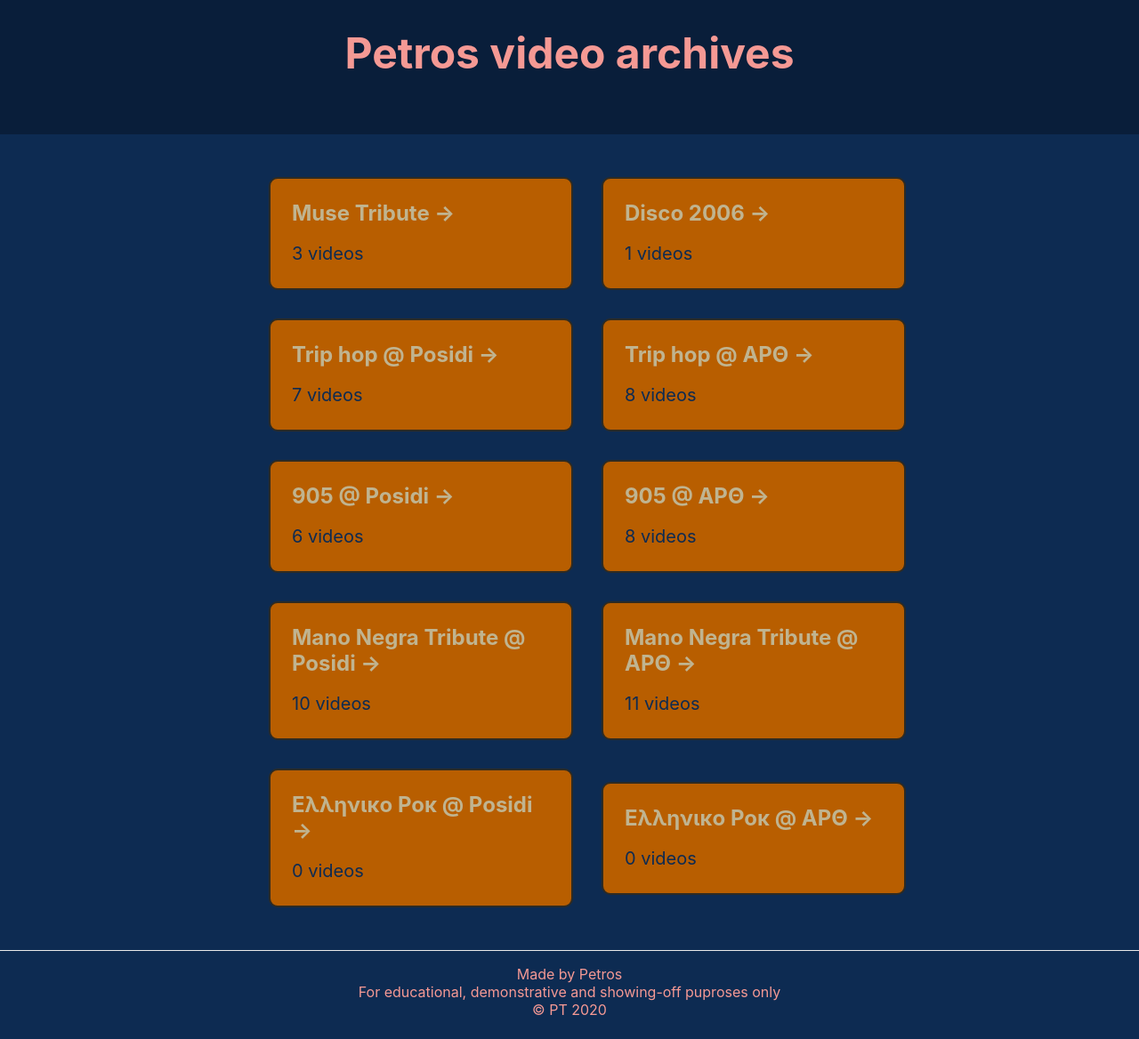
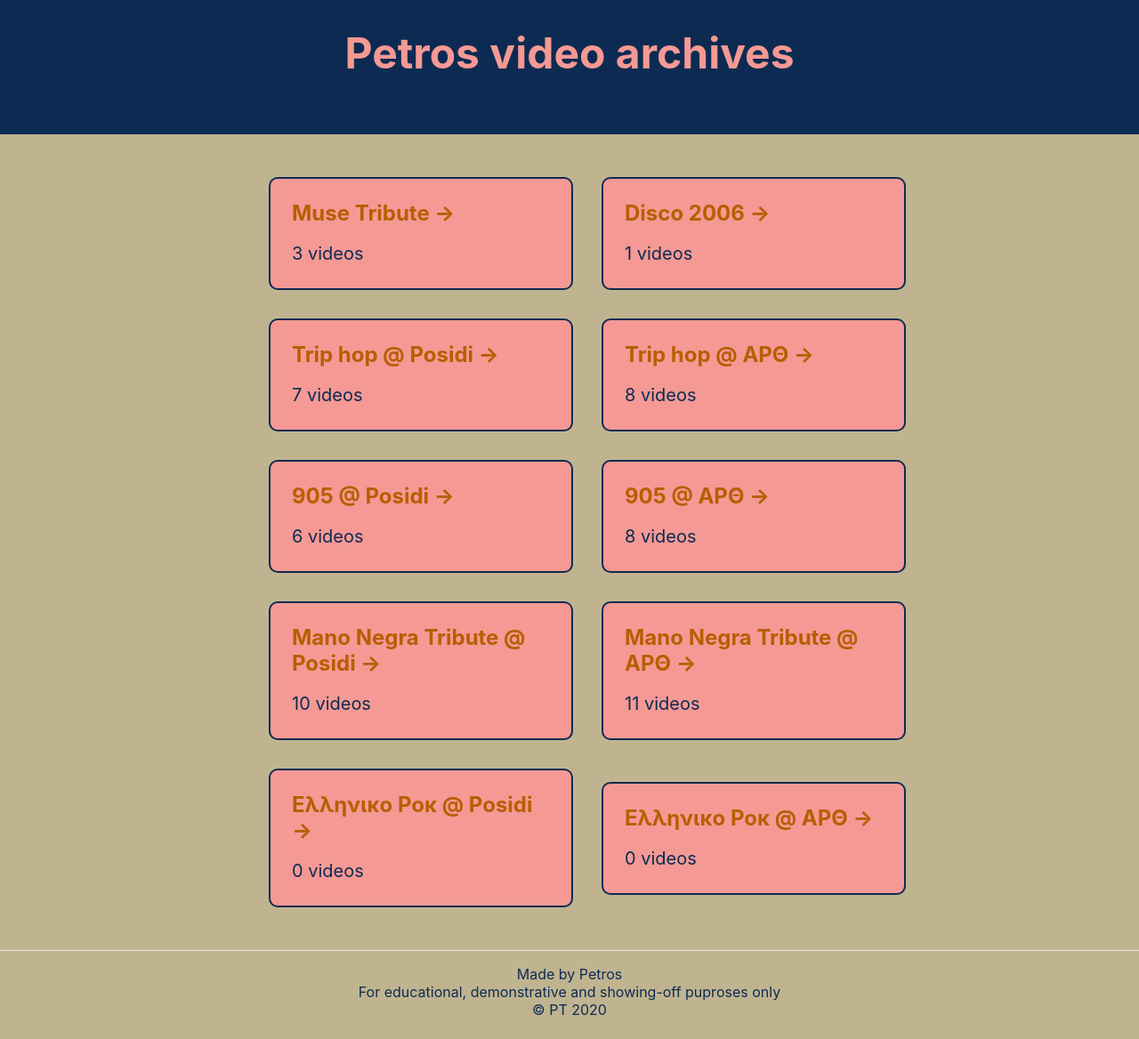
Before and after one commit to Peteropon/video-archive, a Next.js app: page / in a window 1280 px wide. Shown: the whole page at 89% size. Built offline with nearby package versions, Linux system fonts and the light colour scheme.

Commit message:
Switched color on comps.

```diff
--- a/components/footer.module.css
+++ b/components/footer.module.css
@@ -5,7 +5,8 @@
   border-top: 1px solid #eaeaea;
   justify-content: center;
   align-items: center;
-  color: var(--v-cinnamon);
+  color: var(--dt-blue);
+  background-color: var(--ecru);
 }
 
 .footer img {
--- a/components/header.module.css
+++ b/components/header.module.css
@@ -1,5 +1,5 @@
 .titleWrapper {
-  background-color: #091e3a;
+  background-color: var(--dt-blue);
   width: 100%;
 }
 
--- a/components/layout.module.css
+++ b/components/layout.module.css
@@ -17,5 +17,5 @@
 
 .backToHome {
   margin: 3rem 1rem;
-  color: var(--v-cinnamon);
+  color: var(--raw-sienna);
 }
--- a/styles/Band.module.css
+++ b/styles/Band.module.css
@@ -1,6 +1,6 @@
 .header {
   font-size: 1.5rem;
-  color: var(--v-cinnamon);
+  color: var(--dt-blue);
   text-align: center;
   width: 100%;
 }
--- a/styles/Home.module.css
+++ b/styles/Home.module.css
@@ -14,9 +14,9 @@
   padding: 1.5rem;
   text-align: left;
   color: var(--dt-blue);
-  background-color: var(--raw-sienna);
+  background-color: var(--v-cinnamon);
   text-decoration: none;
-  border: 2px solid #2e2b23;
+  border: 2px solid var(--dt-blue);
   border-radius: 10px;
   transition: color 0.15s ease, border-color 0.15s ease;
 }
@@ -24,14 +24,13 @@
 .card:hover,
 .card:focus,
 .card:active {
-  color: var(--v-cinnamon);
-  border-color: var(--v-cinnamon);
+  border-color: black;
 }
 
 .card h3 {
   margin: 0 0 1rem 0;
   font-size: 1.5rem;
-  color: var(--ecru);
+  color: var(--raw-sienna);
 }
 
 .card p {
--- a/styles/globals.css
+++ b/styles/globals.css
@@ -10,7 +10,7 @@
   margin: 0;
   font-family: -apple-system, BlinkMacSystemFont, Segoe UI, Roboto, Oxygen,
     Ubuntu, Cantarell, Fira Sans, Droid Sans, Helvetica Neue, sans-serif;
-  background-color: var(--dt-blue);
+  background-color: var(--ecru);
 }
 
 a {
```
